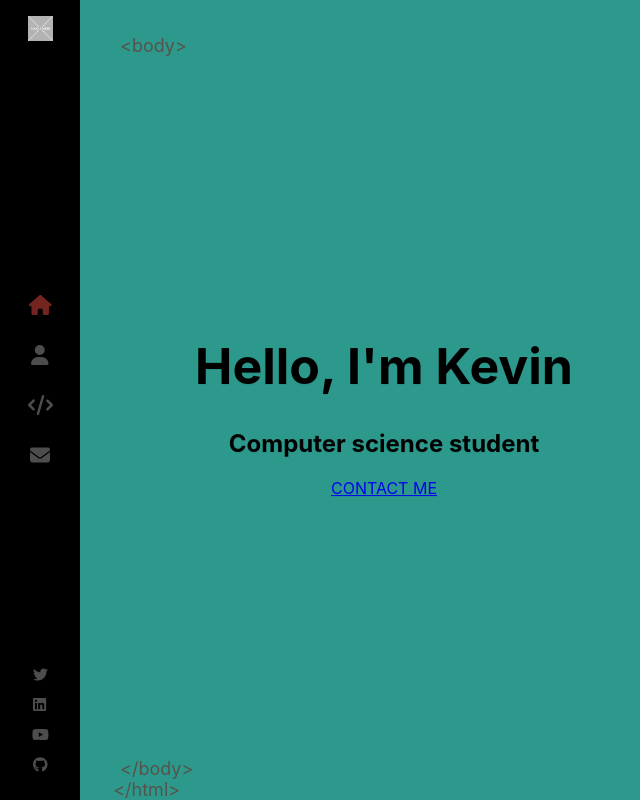
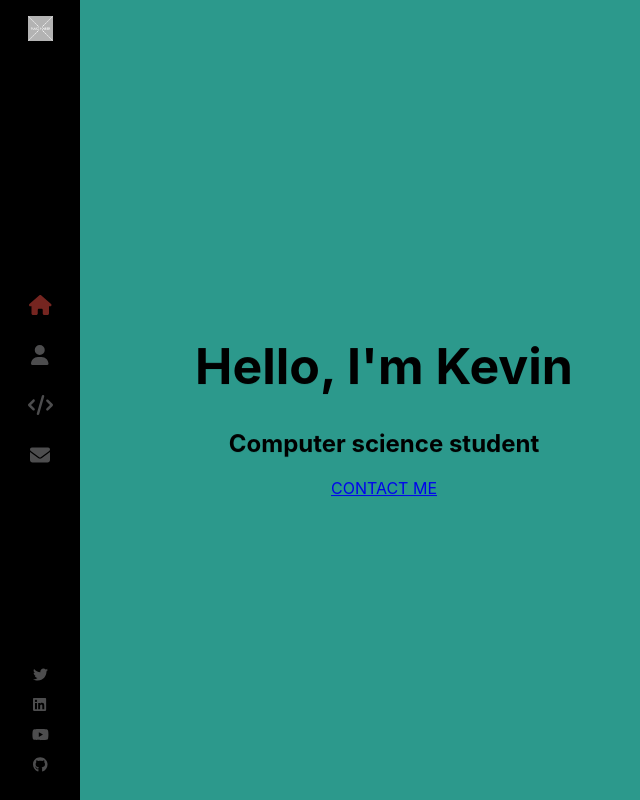
Before and after one commit to bennettkevin/personalSite, a React (Create React App) app: page / in a window 1280 px wide. Shown: the whole page, without its empty margins (0-640 px from the left). Built offline with nearby package versions, Linux system fonts and the light colour scheme.

Commit message:
Remove tacky html tags

```diff
--- a/src/components/Layout/index.js
+++ b/src/components/Layout/index.js
@@ -8,16 +8,7 @@ const Layout = () =>{
     <div className='App'>
         <Sidebar />
         <div className='page'>
-            <span className='tags top-tags'>&lt;body&gt;</span>
-
             <Outlet />
-
-            <span className='tags bottom-tags'>
-                &lt;/body&gt;
-                <br />
-                <span className='html-bottom-tag'>&lt;/html&gt;</span>
-            </span>
-
         </div>
     </div>
     )
--- a/src/components/Layout/index.scss
+++ b/src/components/Layout/index.scss
@@ -2,24 +2,6 @@
     width: 100%;
     height: 100%;
     position: absolute;
-}
-
-.top-tags{
-    bottom: auto;
-    top: 35px;
-}
-
-.tags{
-    color: #752520;
-    opacity: 0.6;
-    position: absolute;
-    bottom: 0;
-    left: 120px;
-    font-size: 18px;
-}
-
-.html-bottom-tag{
-    margin-left: -20px;
 }
 
 .container{
```
